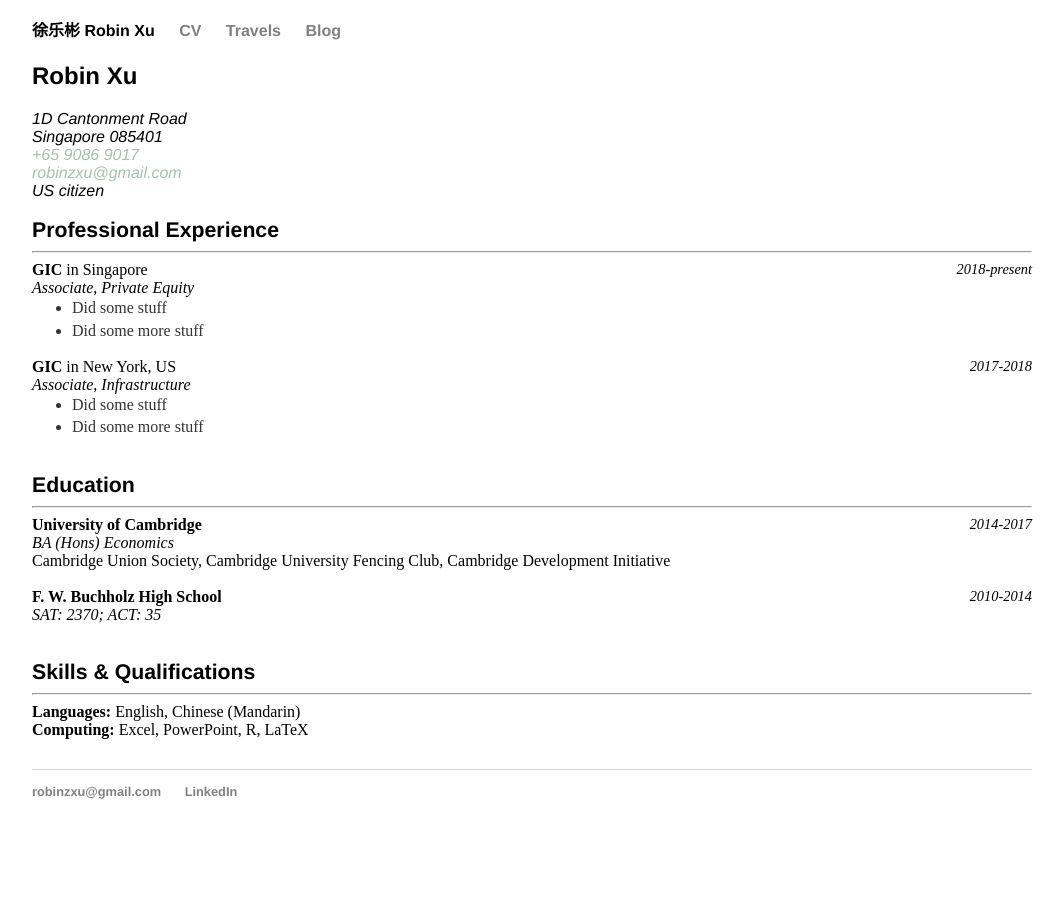
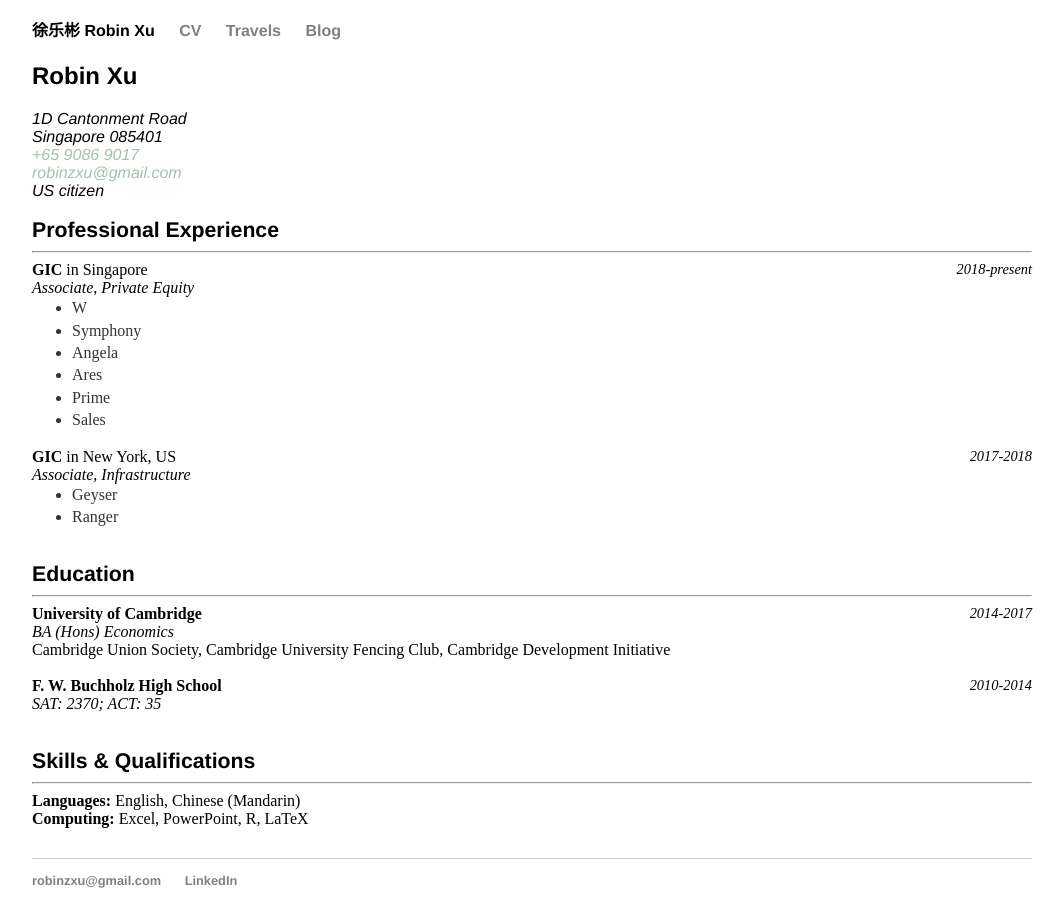
Before and after one commit to robinzxu/robinzxu.github.io, a Jekyll site: the page built from cv/index.html, in a window 1280 px wide. Shown: the whole page, without its empty margins (108-1172 px from the left). Built offline with Jekyll 4.4.1, drawn with Linux system fonts in a browser that asks for light colours.

Commit message:
Update index.html

```diff
--- a/cv/index.html
+++ b/cv/index.html
@@ -22,16 +22,20 @@
 	<b>GIC</b> in Singapore<br>
 	<i>Associate, Private Equity</i>
 	<ul style="margin-top:0">
-		<li>Did some stuff
-		<li>Did some more stuff
+		<li>W
+		<li>Symphony
+		<li>Angela
+		<li>Ares
+		<li>Prime
+		<li>Sales
 	</ul>
 
 	<i style="float:right;font-size:0.9em">2017-2018</i>
 	<b>GIC</b> in New York, US<br>
 	<i>Associate, Infrastructure</i>
 	<ul style="margin-top:0">
-		<li>Did some stuff
-		<li>Did some more stuff
+		<li>Geyser
+		<li>Ranger
 	</ul><br>
 
 <!--
```
